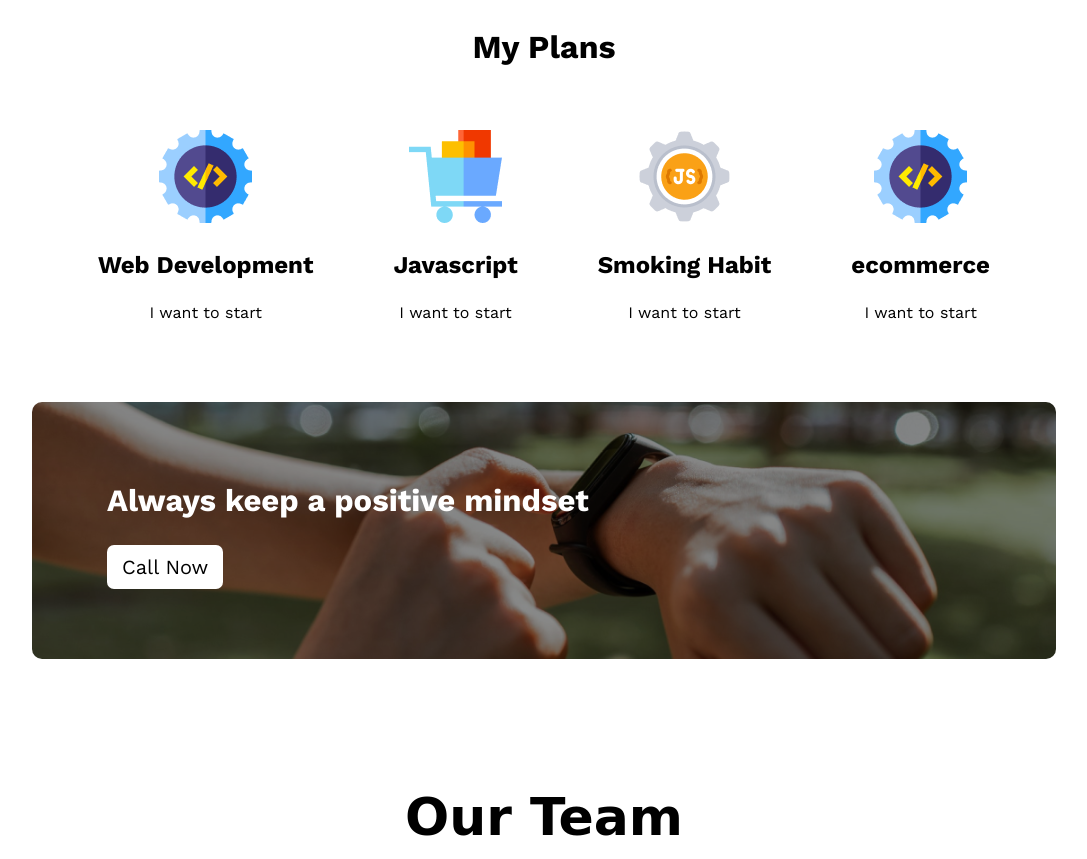
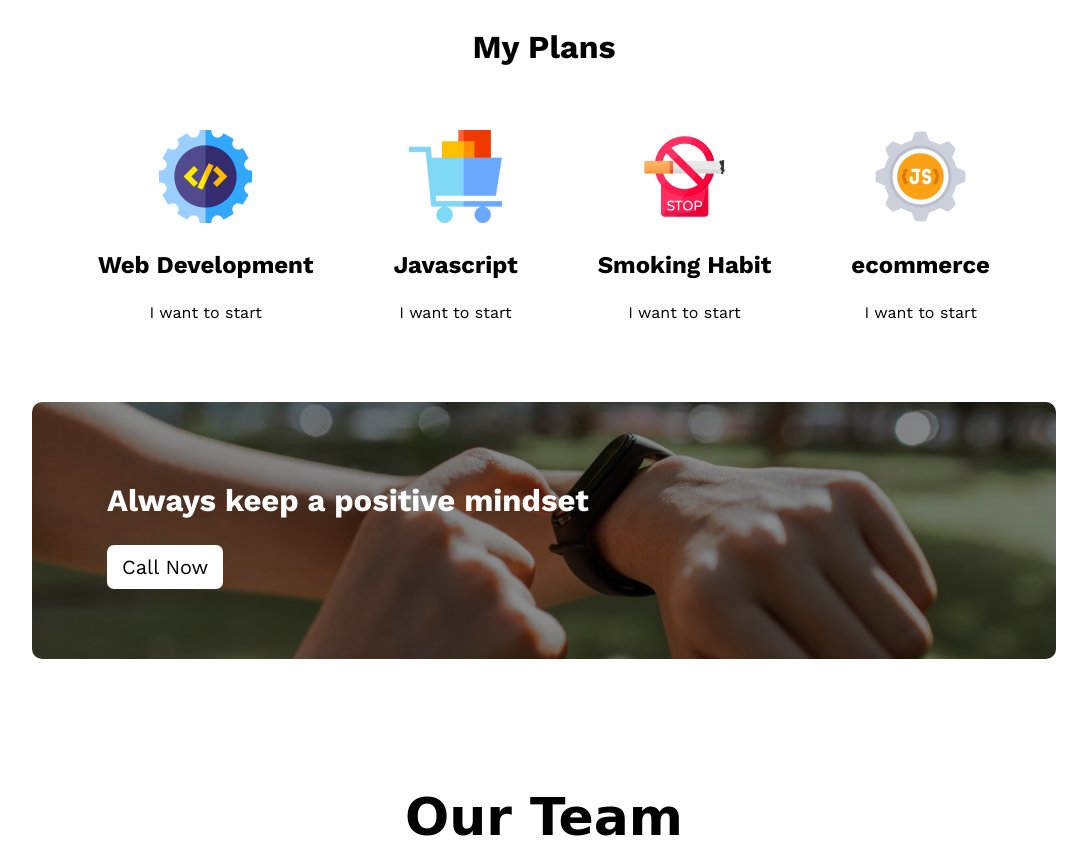
Before and after one commit to hasib04/assignment-number-1, a plain HTML site: page index.html in a window 1280 px wide. Shown: the part 1660-2519 px from the top of the page, without its empty margins (96-1183 px from the left). Drawn offline with nearby package versions, Linux system fonts and the light colour scheme.

Commit message:
extra section

```diff
--- a/index.html
+++ b/index.html
@@ -71,12 +71,12 @@
                 <p>I want to start</p>
             </div>
             <div class="my-plan">
-                <img src="/img/js (1).png" alt="">
+                <img src="/img/smoke.png" alt="">
                 <h3>Smoking Habit</h3>
                 <p>I want to start</p>
             </div>
             <div class="my-plan">
-                <img src="img/web.png" alt="">
+                <img src="/img/js (1).png" alt="">
                 <h3>ecommerce</h3>
                 <p>I want to start</p>
             </div>
```
